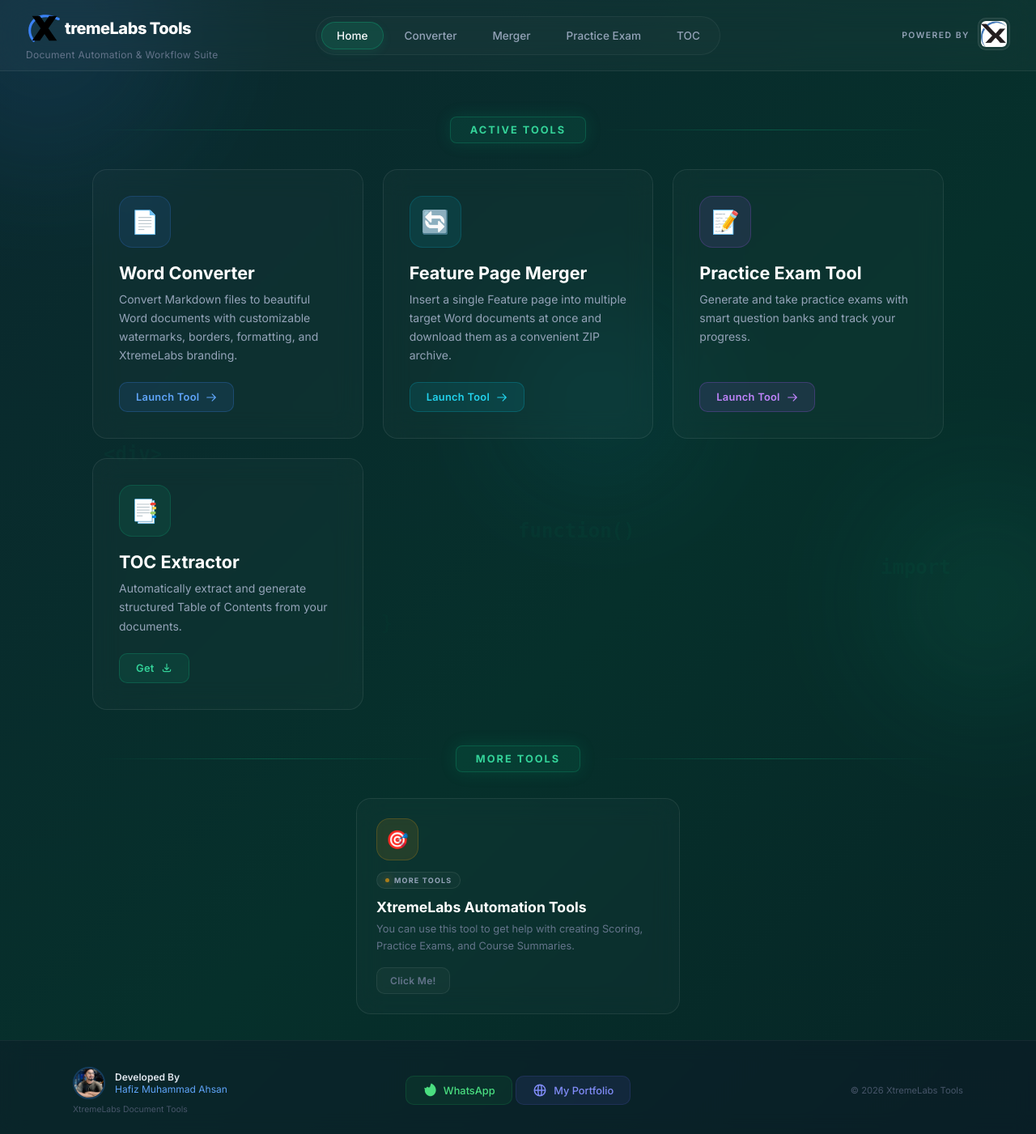
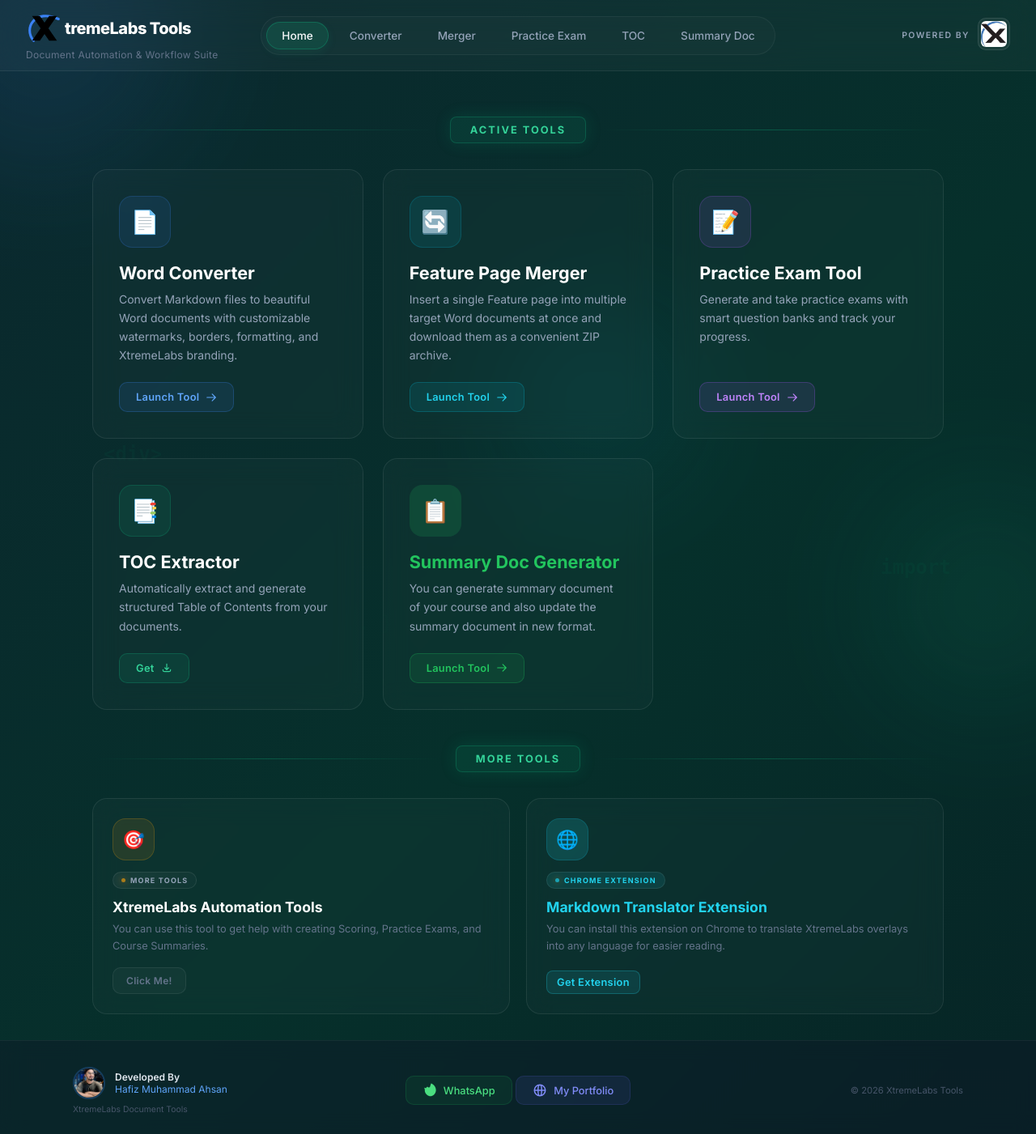
Before and after one commit to M-Ahsan786/XtremeLabs-Tools, a Flask app: page / in a window 1280 px wide. Shown: the whole page at 81% size. Run offline with Flask 3, Linux system fonts and the light colour scheme.

Commit message:
Update index.html

```diff
--- a/templates/index.html
+++ b/templates/index.html
@@ -1065,6 +1065,7 @@
                 <a href="#merger-card" class="nav-link">Merger</a>
                 <a href="#exam-card" class="nav-link">Practice Exam</a>
                 <a href="#tco-card" class="nav-link">TOC</a>
+                <a href="#summary-card" class="nav-link">Summary Doc</a>
             </nav>
 
             <div class="header-right">
@@ -1149,6 +1150,21 @@
                     </svg>
                 </div>
             </a>
+
+            <!-- Summary Doc Generator -->
+            <a href="https://summary-document-generator.vercel.app/" target="_blank" id="summary-card"
+                class="card anim-up anim-d7">
+                <div class="card-icon icon-green" style="background: rgba(34,197,94,0.15); color: #22c55e;">&#128203;</div>
+                <h2 class="card-title" style="color: #22c55e;">Summary Doc Generator</h2>
+                <p class="card-desc">You can generate summary document of your course and also update the summary document in new format.</p>
+                <div class="cta" style="background: rgba(34,197,94,0.1); color: #22c55e; border: 1px solid rgba(34,197,94,0.25);">
+                    Launch Tool
+                    <svg fill="none" stroke="currentColor" viewBox="0 0 24 24">
+                        <path stroke-linecap="round" stroke-linejoin="round" stroke-width="2"
+                            d="M14 5l7 7m0 0l-7 7m7-7H3" />
+                    </svg>
+                </div>
+            </a>
         </div>
 
         <!-- ─── Divider ─── -->
@@ -1157,7 +1173,7 @@
         </div>
 
         <!-- ─── Coming Soon Tools ─── -->
-        <div class="grid-3" style="grid-template-columns: 1fr; max-width: 400px; margin: 0 auto;">
+        <div class="grid-3" style="grid-template-columns: repeat(auto-fit, minmax(280px, 1fr)); max-width: 1100px; margin: 0 auto;">
             <!-- Scoring Guider -->
             <a href="https://xtremelabs.cyberdevservices.com/login.php" target="_blank" id="scoringGuiderLink"
                 class="card card-sm anim-up anim-d7">
@@ -1167,6 +1183,18 @@
                 <p class="card-desc">You can use this tool to get help with creating Scoring, Practice Exams, and Course
                     Summaries.</p>
                 <div class="cta cta-muted">Click Me!</div>
+            </a>
+
+            <!-- Markdown Translator Extension -->
+            <a href="https://chromewebstore.google.com/detail/mnfhgbacfkpapkeamhhceafofnjnkcac?utm_source=item-share-cb" target="_blank"
+                class="card card-sm anim-up anim-d8">
+                <div class="card-icon icon-cyan" style="background: rgba(34,211,238,0.15); color: #22d3ee;">&#127760;</div>
+                <span class="badge" style="background: rgba(34,211,238,0.1); color: #22d3ee;"><span class="dot" style="background: #22d3ee;"></span>Chrome Extension</span>
+                <h2 class="card-title" style="color: #22d3ee;">Markdown Translator Extension</h2>
+                <p class="card-desc">You can install this extension on Chrome to translate XtremeLabs overlays into any language for easier reading.</p>
+                <div class="cta" style="background: rgba(34,211,238,0.1); color: #22d3ee; border: 1px solid rgba(34,211,238,0.25); border-radius: 8px; padding: 6px 12px; display: inline-flex; align-items: center; gap: 4px; font-size: 0.8rem; margin-top: 8px;">
+                    Get Extension
+                </div>
             </a>
         </div>
 
```
